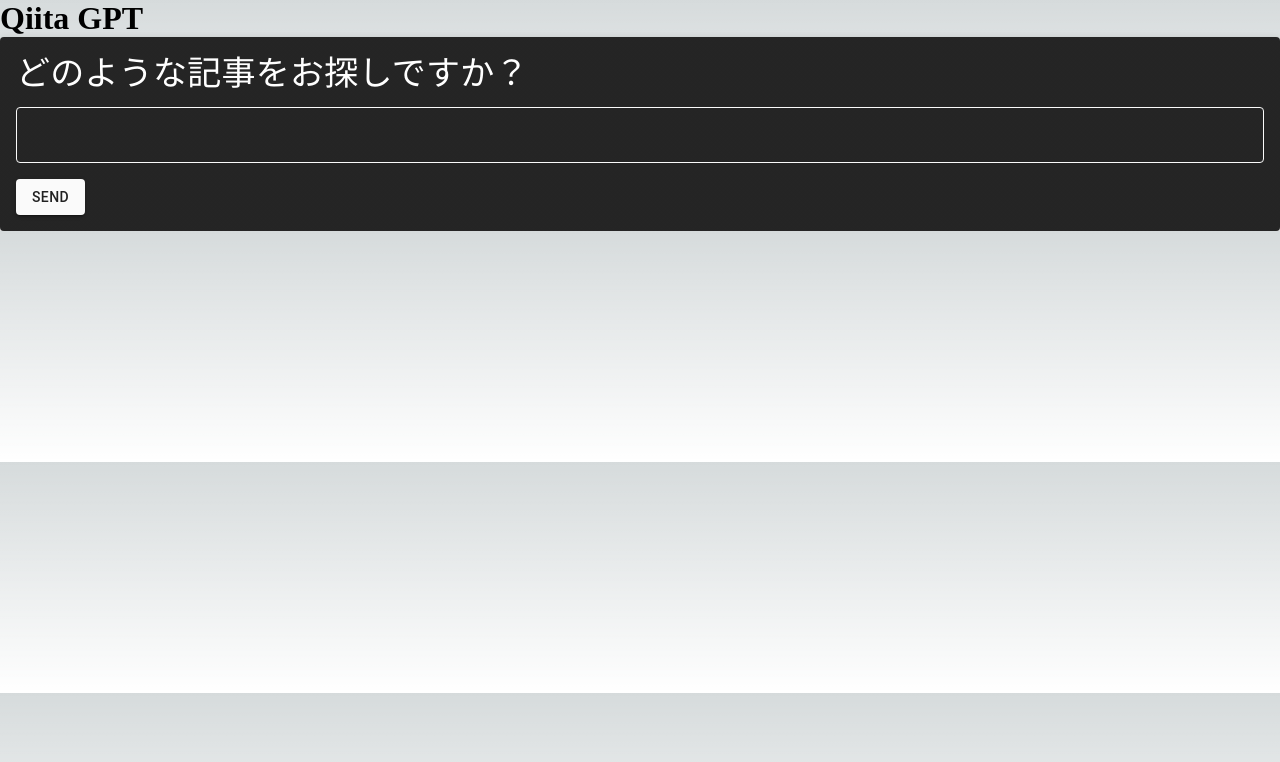
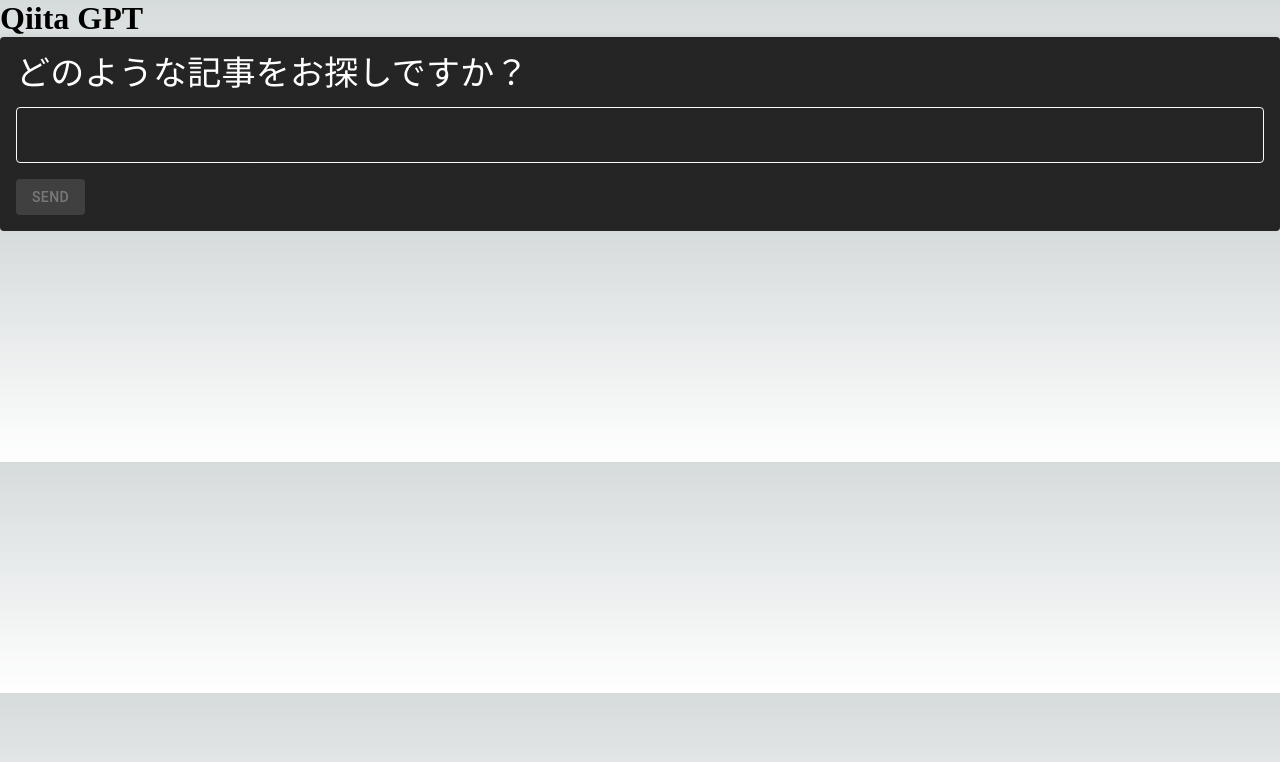
Before and after one commit to kenya6565/chatgpt-edamam, a Next.js app: page / in a window 1280 px wide. Shown: the top 762 px of the page. Built offline with nearby package versions, Linux system fonts and the light colour scheme.

Commit message:
disable button when there in no input in text box

```diff
--- a/components/Chat.tsx
+++ b/components/Chat.tsx
@@ -10,8 +10,7 @@
   ThemeProvider,
   Paper,
   Box,
-  Grid,
-  Link,
+  Grid
 } from '@mui/material';
 
 type Message = {
@@ -101,6 +100,7 @@
                 <Button
                   variant="contained"
                   color="primary"
+                  disabled={input === ''}
                   onClick={sendMessageToOpenAI}
                 >
                   Send
```
